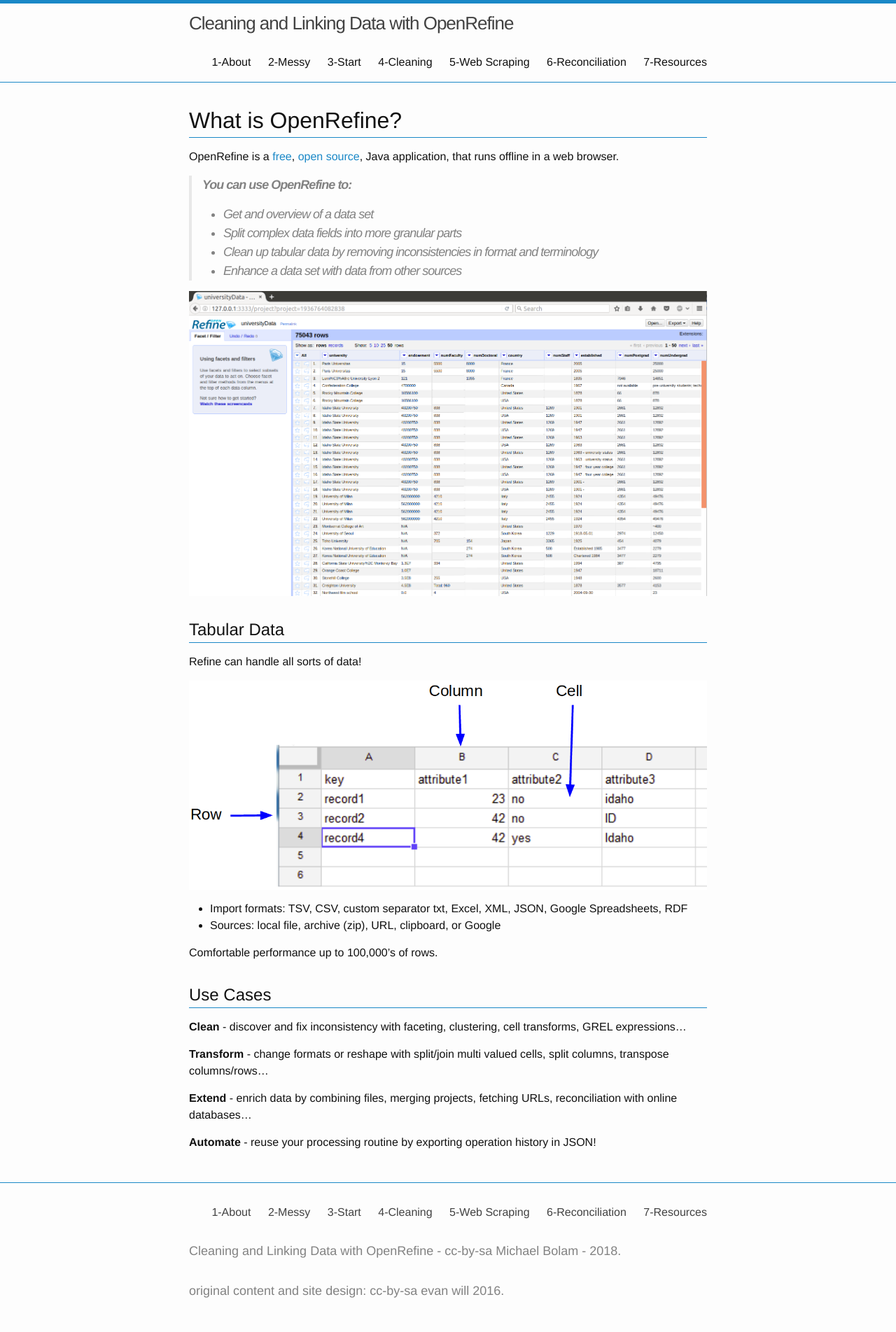
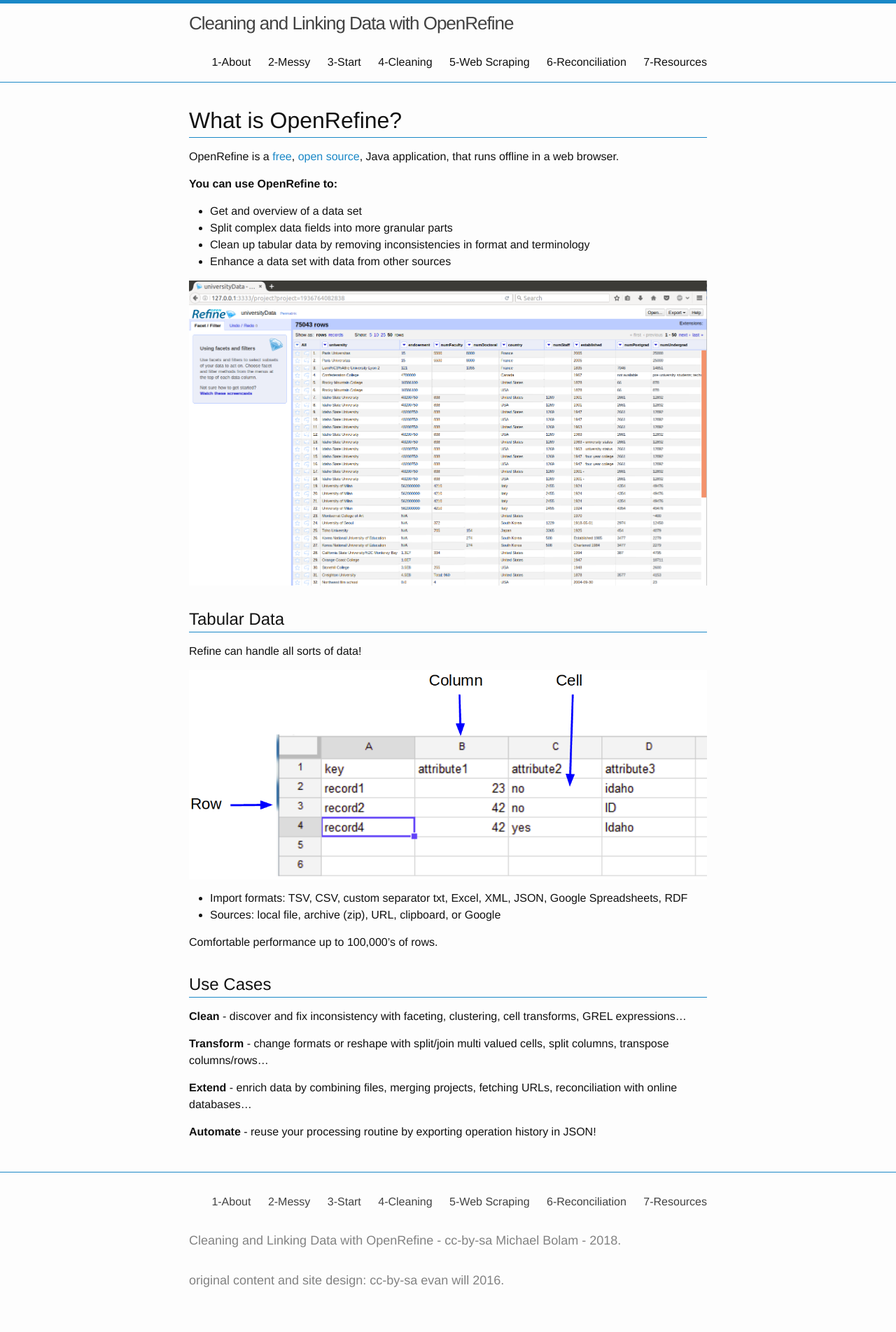
Before and after one commit to mbolam/DSWS_OpenRefine, a Jekyll site: the page built from 1-about.md, in a window 1280 px wide. Shown: the whole page at 70% size. Built offline with Jekyll 4.4.1, drawn with Linux system fonts in a browser that asks for light colours.

```diff
--- a/1-about.md
+++ b/1-about.md
@@ -8,12 +8,11 @@ nav: true
 
 OpenRefine is a [free](https://www.gnu.org/philosophy/free-sw.en.html), [open source](https://github.com/OpenRefine/OpenRefine), Java application, that runs offline in a web browser.
 
-> **You can use OpenRefine to:**
->
-> * Get and overview of a data set
-> * Split complex data fields into more granular parts
-> * Clean up tabular data by removing inconsistencies in format and terminology
-> * Enhance a data set with data from other sources
+**You can use OpenRefine to:**
+ * Get and overview of a data set
+ * Split complex data fields into more granular parts
+ * Clean up tabular data by removing inconsistencies in format and terminology
+ * Enhance a data set with data from other sources
 
 ![Refine Screenshot](images/refine.png)
 
```
